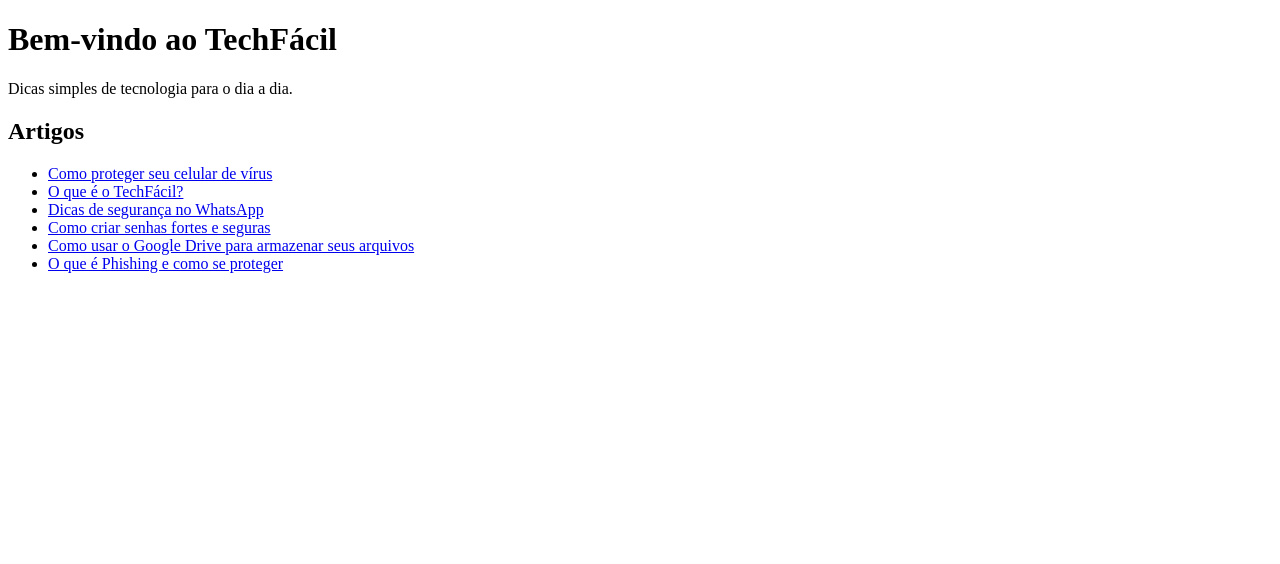
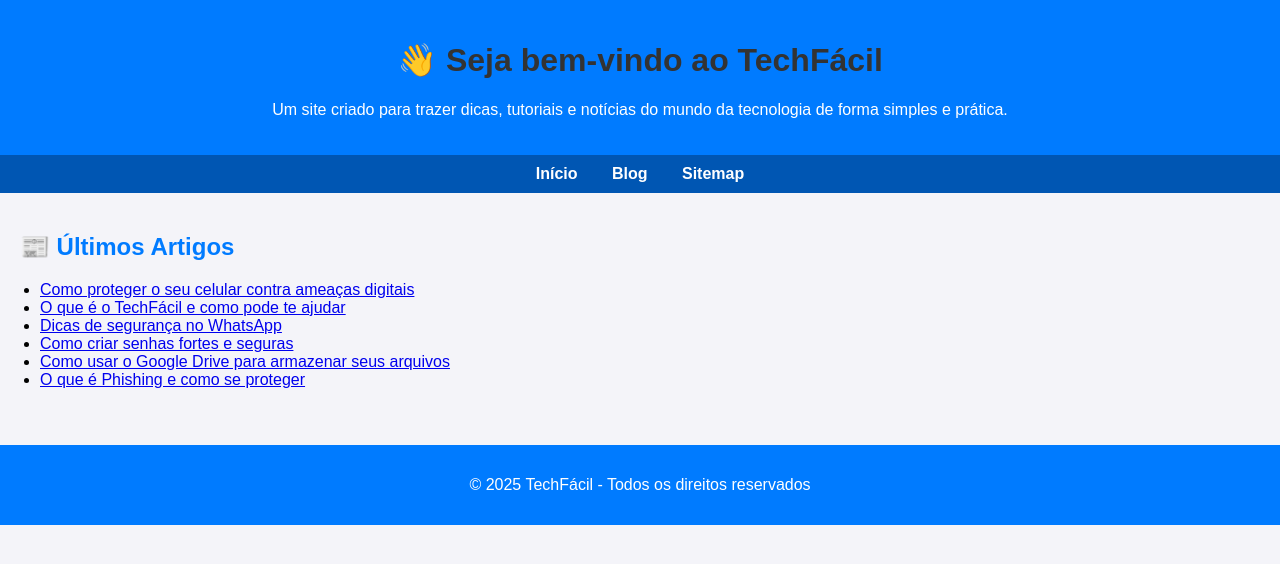
Before and after one commit to franciscopambo4545-web/techfacil-site, a plain HTML site: page index.html in a window 1280 px wide. Drawn offline with Linux system fonts and the light colour scheme.

Commit message:
Add files via upload

```diff
--- a/index.html
+++ b/index.html
@@ -1,21 +1,86 @@
 <!DOCTYPE html>
 <html lang="pt-BR">
 <head>
-    <meta charset="UTF-8">
-    <meta name="viewport" content="width=device-width, initial-scale=1.0">
-    <title>TechFácil - Dicas de Tecnologia</title>
+  <meta charset="UTF-8">
+  <meta name="viewport" content="width=device-width, initial-scale=1.0">
+  <title>TechFácil</title>
+  <style>
+    body {
+      font-family: Arial, sans-serif;
+      margin: 0;
+      padding: 0;
+      background-color: #f4f4f9;
+    }
+    header {
+      background-color: #007BFF;
+      color: white;
+      padding: 20px;
+      text-align: center;
+    }
+    nav {
+      background: #0056b3;
+      padding: 10px;
+      text-align: center;
+    }
+    nav a {
+      color: white;
+      text-decoration: none;
+      margin: 0 15px;
+      font-weight: bold;
+    }
+    nav a:hover {
+      text-decoration: underline;
+    }
+    main {
+      padding: 20px;
+    }
+    h1 {
+      color: #333;
+    }
+    h2 {
+      color: #007BFF;
+    }
+    footer {
+      background: #007BFF;
+      color: white;
+      text-align: center;
+      padding: 15px;
+      margin-top: 20px;
+    }
+    ul {
+      list-style-type: disc;
+      padding-left: 20px;
+    }
+  </style>
 </head>
 <body>
-    <h1>Bem-vindo ao TechFácil</h1>
-    <p>Dicas simples de tecnologia para o dia a dia.</p>
-    <h2>Artigos</h2>
+
+  <header>
+    <h1>👋 Seja bem-vindo ao <strong>TechFácil</strong></h1>
+    <p>Um site criado para trazer dicas, tutoriais e notícias do mundo da tecnologia de forma simples e prática.</p>
+  </header>
+
+  <nav>
+    <a href="index.html">Início</a>
+    <a href="blog.html">Blog</a>
+    <a href="sitemap.xml">Sitemap</a>
+  </nav>
+
+  <main>
+    <h2>📰 Últimos Artigos</h2>
     <ul>
-        <li><a href="artigos/proteger-celular.html">Como proteger seu celular de vírus</a></li>
-        <li><a href="artigos/o-que-e-techfacil.html">O que é o TechFácil?</a></li>
-        <li><a href="artigos/seguranca-whatsapp.html">Dicas de segurança no WhatsApp</a></li>
-        <li><a href="artigos/senhas-fortes.html">Como criar senhas fortes e seguras</a></li>
-        <li><a href="artigos/google-drive.html">Como usar o Google Drive para armazenar seus arquivos</a></li>
-        <li><a href="artigos/phishing.html">O que é Phishing e como se proteger</a></li>
+      <li><a href="artigo1.html">Como proteger o seu celular contra ameaças digitais</a></li>
+      <li><a href="artigo2.html">O que é o TechFácil e como pode te ajudar</a></li>
+      <li><a href="artigo3.html">Dicas de segurança no WhatsApp</a></li>
+      <li><a href="artigo4.html">Como criar senhas fortes e seguras</a></li>
+      <li><a href="artigo5.html">Como usar o Google Drive para armazenar seus arquivos</a></li>
+      <li><a href="artigo6.html">O que é Phishing e como se proteger</a></li>
     </ul>
+  </main>
+
+  <footer>
+    <p>© 2025 TechFácil - Todos os direitos reservados</p>
+  </footer>
+
 </body>
 </html>
```
Also changed, not shown: artigo1.html (added, +1 -0 lines), artigo2.html (added, +1 -0 lines), artigo3.html (added, +1 -0 lines), artigo4.html (added, +1 -0 lines), artigo5.html (added, +1 -0 lines), artigo6.html (added, +1 -0 lines).
